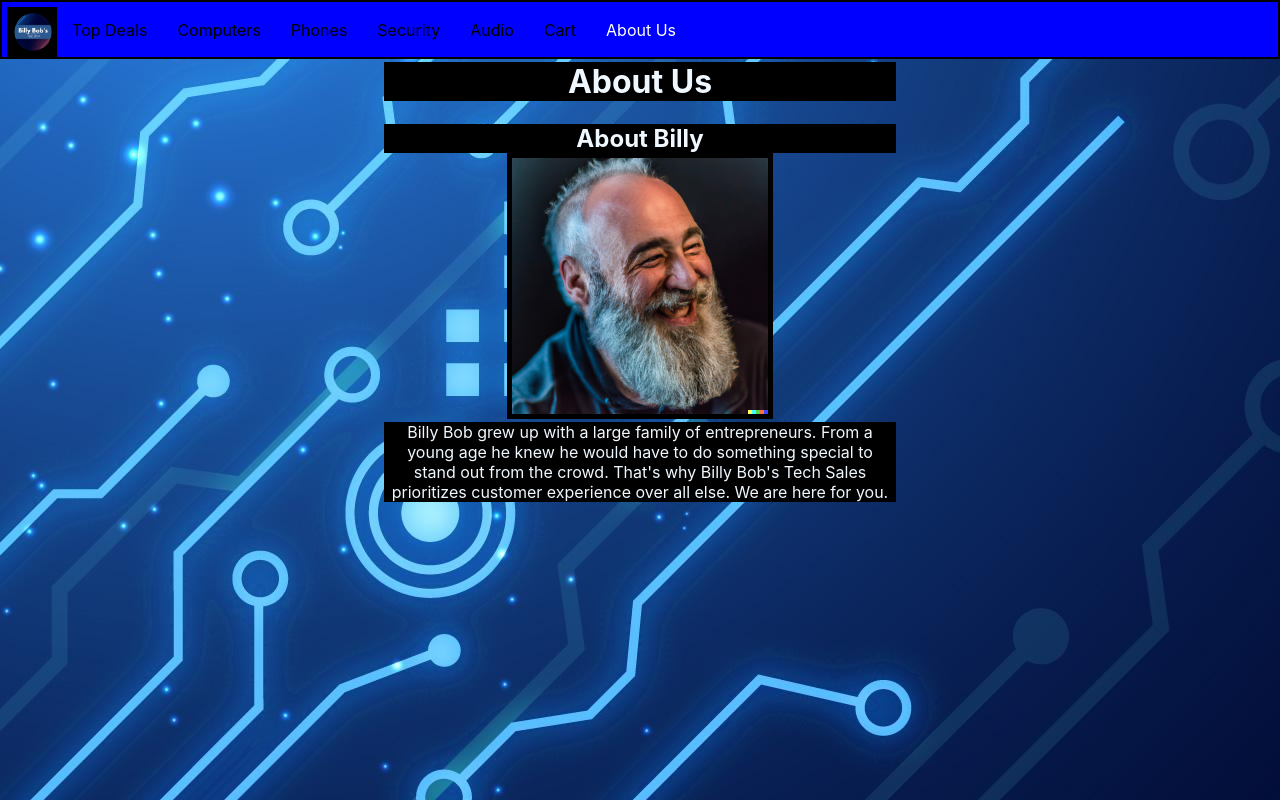
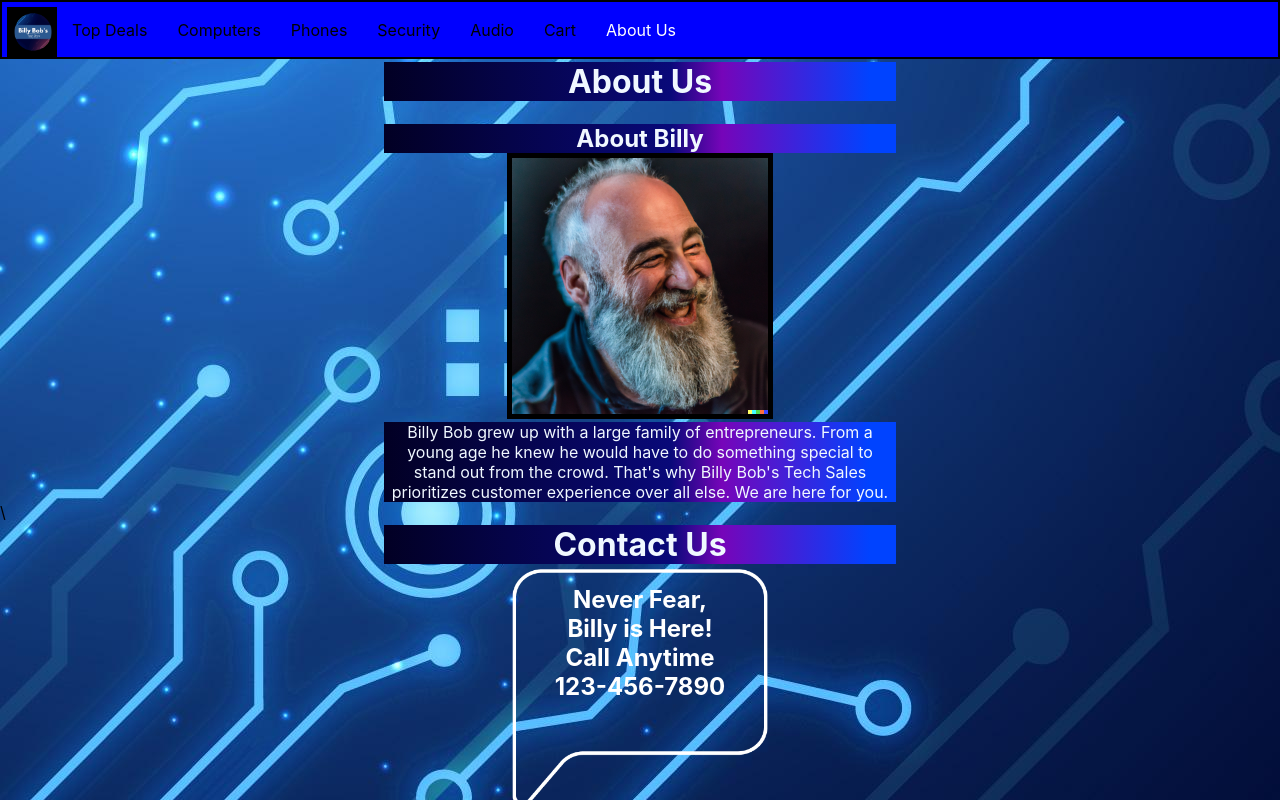
Before and after one commit to Doyller/billyapp, a React (Create React App) app: page /About in a window 1280 px wide. Shown: the top 800 px of the page. Built offline with nearby package versions, Linux system fonts and the light colour scheme.

Commit message:
Finished about page

```diff
--- a/src/App.css
+++ b/src/App.css
@@ -47,7 +47,13 @@ h3 {
   height: 100%;
   text-align: center;
   color: aliceblue;
-  background-color: black;
+  background: linear-gradient(
+    90deg,
+    rgba(2, 0, 36, 1) 0%,
+    rgba(9, 9, 121, 1) 56%,
+    rgba(118, 5, 185, 1) 66%,
+    rgba(0, 67, 255, 1) 95%
+  );
   margin: auto;
   max-width: 512px;
   margin-top: 3px;
@@ -105,3 +111,18 @@ div {
   display: flexbox;
   justify-content: center;
 }
+img.chatimg {
+  background: transparent;
+  position: relative;
+}
+h3.chatimgtxt {
+  text-align: center;
+  background-color: transparent;
+  background: transparent;
+  position: absolute;
+  top: 50%;
+  left: 50%;
+  transform: translate(-50%, -20%);
+  color: white;
+  font-size: 24px;
+}
--- a/src/components/about.jsx
+++ b/src/components/about.jsx
@@ -2,7 +2,7 @@ import React, { useState } from "react";
 
 function About() {
   return (
-    <div>
+    <><div>
       <h1>About Us</h1>
       <br />
       <h2>About Billy</h2>
@@ -13,7 +13,11 @@ function About() {
         crowd. That's why Billy Bob's Tech Sales prioritizes customer experience
         over all else. We are here for you.
       </p>
-    </div>
+    </div>\
+    <div>
+        <h1>Contact Us</h1>
+        <div><img src="images/MicrosoftTeams-image (1).png" alt="na" className="chatimg" /><h3 className="chatimgtxt">Never Fear, <br /> Billy is Here! <br /> Call Anytime <br /> 123-456-7890</h3></div>
+      </div></>
   );
 }
 export default About;
--- a/src/index.css
+++ b/src/index.css
@@ -2,14 +2,16 @@ body {
   background-image: url("MicrosoftTeams-image.png");
   background-size: auto;
   margin: 0;
-  font-family: -apple-system, BlinkMacSystemFont, 'Segoe UI', 'Roboto', 'Oxygen',
-    'Ubuntu', 'Cantarell', 'Fira Sans', 'Droid Sans', 'Helvetica Neue',
+  font-family: -apple-system, BlinkMacSystemFont, "Segoe UI", "Roboto", "Oxygen",
+    "Ubuntu", "Cantarell", "Fira Sans", "Droid Sans", "Helvetica Neue",
     sans-serif;
   -webkit-font-smoothing: antialiased;
   -moz-osx-font-smoothing: grayscale;
+  width: auto;
+  height: 100vh;
 }
 
 code {
-  font-family: source-code-pro, Menlo, Monaco, Consolas, 'Courier New',
+  font-family: source-code-pro, Menlo, Monaco, Consolas, "Courier New",
     monospace;
 }
```
Also changed, not shown: public/images/MicrosoftTeams-image (1).png (added).
